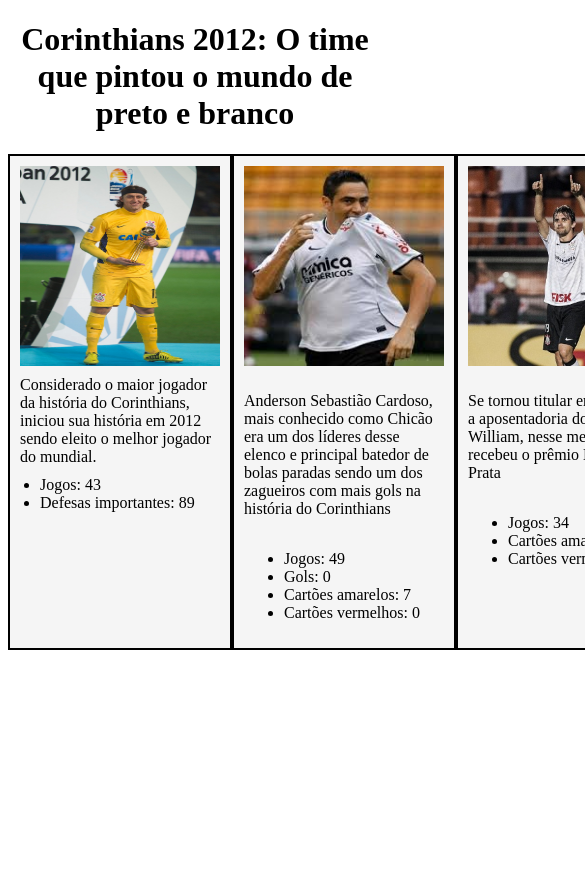
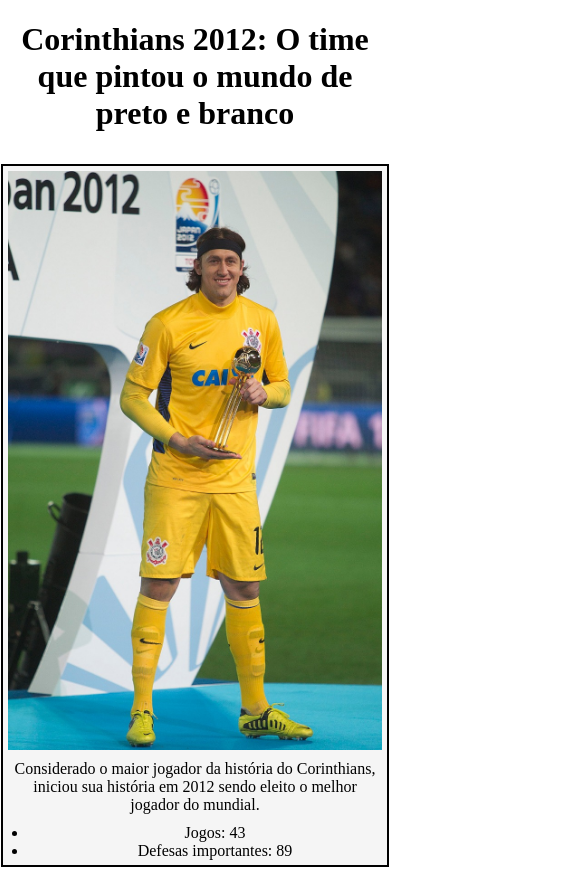
Before and after one commit to Mateus1502/Site, a plain HTML site: page index.html in a window 390 px wide. Shown: the top 869 px of the page, 585 px wide, since content can reach past the window. Before the commit the page ends 844 px from the top, so only its background shows below. Drawn offline with Linux system fonts and the light colour scheme.

Commit message:
Update css.css

```diff
--- a/css.css
+++ b/css.css
@@ -194,3 +194,24 @@
     height: 200px;
     margin-bottom: 10px;
 }
+@media only screen and (max-width: 600px) {
+    #secao {
+        flex-direction: column;
+        align-items: center;
+    }
+
+    #secao > div {
+        width: 100%;
+        margin: 10px 0;
+        padding: 5px;
+    }
+
+    #secao img {
+        width: 100%;
+        height: auto;
+    }
+
+    #secao p, #secao ul {
+        text-align: center;
+    }
+}
```
